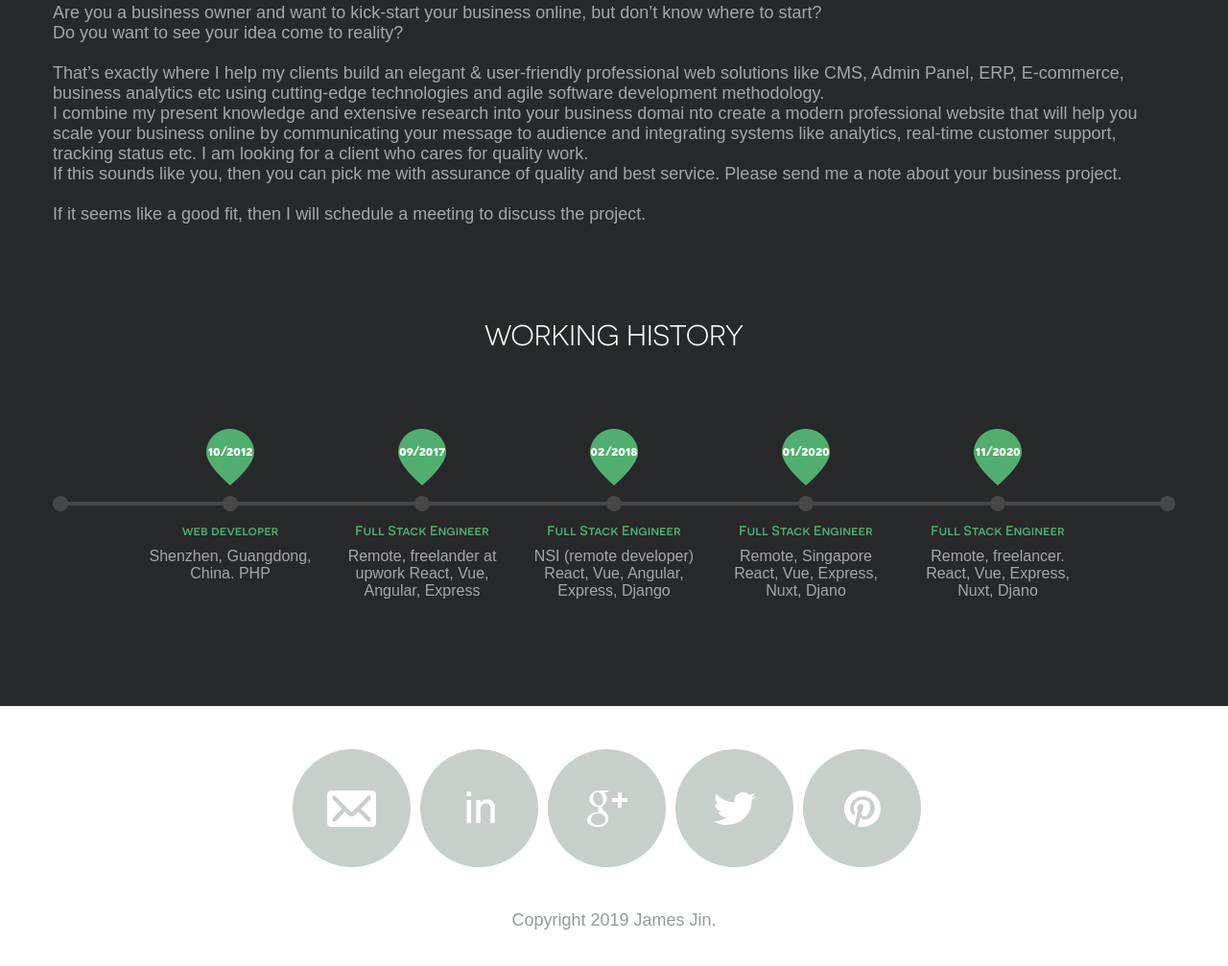
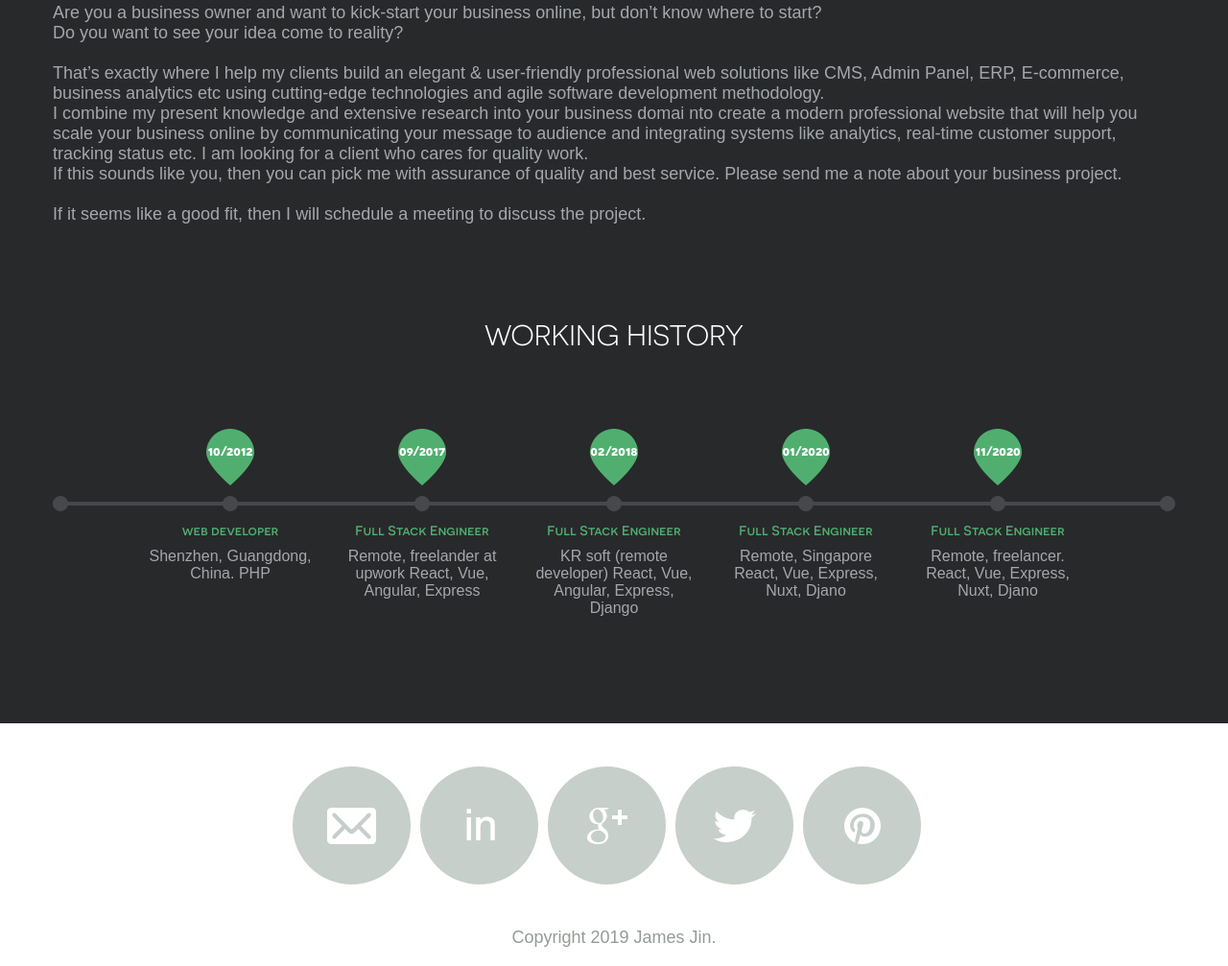
Before and after one commit to james-jin-0903/james-jin-0903.github.io, a plain HTML site: page index.html in a window 1280 px wide. Shown: the part 641-1648 px from the top of the page at 96% size. Drawn offline with nearby package versions, Linux system fonts and the light colour scheme.

Commit message:
Update index.html

```diff
--- a/index.html
+++ b/index.html
@@ -92,7 +92,7 @@
                   </div>
                   <h3>Full Stack Engineer</h3>
                   <p>
-                    NSI (remote developer) React, Vue, Angular, Express, Django
+                    KR soft (remote developer) React, Vue, Angular, Express, Django
                   </p>
                 </li>
                 <li>
```
